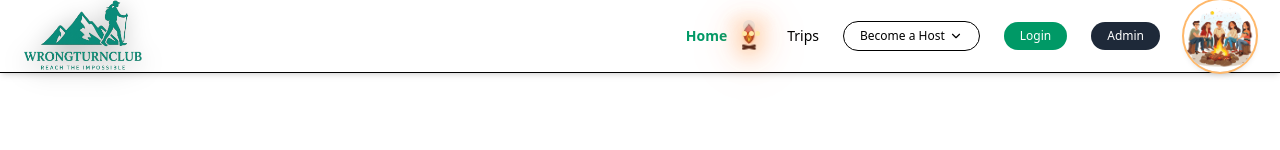
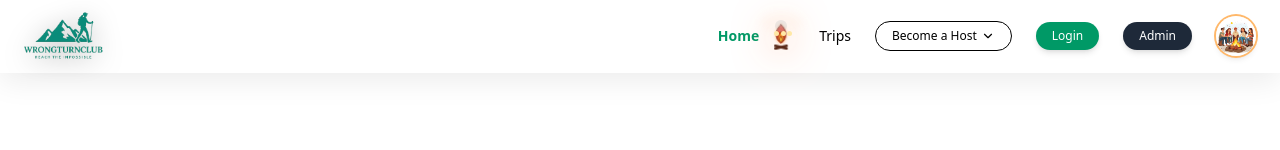
Before and after one commit to chandru12588/wtc-chandru, a React (Vite) app: page / in a window 1280 px wide. Shown: the top 150 px of the page. Built offline with nearby package versions, Linux system fonts and the light colour scheme; no server answers.

Commit message:
updated navbardesign

```diff
--- a/src/components/Navbar.jsx
+++ b/src/components/Navbar.jsx
@@ -14,10 +14,18 @@ export default function Navbar() {
   const [mobileOpen, setMobileOpen] = useState(false);
   const [hostMenuOpen, setHostMenuOpen] = useState(false);
   const [user, setUser] = useState(null);
+  const [scrollY, setScrollY] = useState(0);
 
   useEffect(() => {
     const saved = localStorage.getItem("wtc_user");
     if (saved) setUser(JSON.parse(saved));
+  }, []);
+
+  /* 🔥 LOGO PARALLAX */
+  useEffect(() => {
+    const onScroll = () => setScrollY(window.scrollY);
+    window.addEventListener("scroll", onScroll);
+    return () => window.removeEventListener("scroll", onScroll);
   }, []);
 
   const handleLogout = () => {
@@ -30,20 +38,29 @@ export default function Navbar() {
 
   return (
     <>
-      {/* ================= HEADER ================= */}
-      <header className="fixed top-0 left-0 right-0 z-50 bg-white border-b shadow-md">
+      {/* ================= GLASS HEADER ================= */}
+      <header
+        className="
+          fixed top-0 left-0 right-0 z-50
+          bg-white/70 backdrop-blur-xl
+          border-b border-white/40
+          shadow-[0_8px_30px_rgba(0,0,0,0.08)]
+        "
+      >
         <nav className="max-w-7xl mx-auto h-[72px] px-6 flex items-center">
 
-          {/* LEFT — WRONGTURN LOGO (3D) */}
+          {/* LEFT — LOGO (3D + PARALLAX) */}
           <Link to="/" className="flex items-center">
             <img
               src={logo3}
               alt="WrongTurn Club"
+              style={{
+                transform: `translateY(${scrollY * 0.05}px)`
+              }}
               className="
-                h-18 object-contain
-                transition-all duration-300
-                drop-shadow-[0_6px_12px_rgba(0,0,0,0.35)]
-                hover:drop-shadow-[0_14px_28px_rgba(0,0,0,0.45)]
+                h-12 object-contain
+                transition-transform duration-300
+                drop-shadow-[0_6px_14px_rgba(0,0,0,0.35)]
                 hover:-translate-y-1 hover:scale-105
               "
             />
@@ -52,7 +69,7 @@ export default function Navbar() {
           {/* RIGHT — MENU */}
           <div className="hidden md:flex items-center gap-6 text-sm font-medium ml-auto">
 
-            {/* Home + Campfire (3D Glow) */}
+            {/* HOME + CAMPFIRE (FLICKER GLOW) */}
             <div className="flex items-center gap-2">
               <NavLink
                 to="/"
@@ -65,14 +82,7 @@ export default function Navbar() {
                 Home
               </NavLink>
 
-              <div
-                className="
-                  transition-all duration-300
-                  drop-shadow-[0_4px_10px_rgba(255,120,0,0.6)]
-                  hover:drop-shadow-[0_10px_25px_rgba(255,120,0,0.9)]
-                  hover:scale-110
-                "
-              >
+              <div className="campfire-glow cursor-pointer">
                 <CampfireAnimated size={28} />
               </div>
             </div>
@@ -88,26 +98,14 @@ export default function Navbar() {
               Trips
             </NavLink>
 
-            {user && (
-              <NavLink
-                to="/my-bookings"
-                className={({ isActive }) =>
-                  isActive
-                    ? "text-emerald-600 font-semibold"
-                    : "hover:text-emerald-600 transition"
-                }
-              >
-                My Bookings
-              </NavLink>
-            )}
-
-            {/* HOST DROPDOWN */}
+            {/* HOST */}
             <div className="relative">
               <button
                 onClick={() => setHostMenuOpen(!hostMenuOpen)}
                 className="
                   flex items-center gap-1 border px-4 py-1.5 rounded-full text-xs
-                  transition hover:shadow-md hover:-translate-y-[1px]
+                  bg-white/60 backdrop-blur
+                  transition hover:shadow-md
                 "
               >
                 Become a Host <ChevronDown size={14} />
@@ -131,7 +129,7 @@ export default function Navbar() {
                   to="/login"
                   className="
                     bg-emerald-600 text-white px-4 py-1.5 rounded-full text-xs
-                    transition hover:shadow-lg hover:-translate-y-[1px]
+                    hover:bg-emerald-700 transition shadow-md
                   "
                 >
                   Login
@@ -140,7 +138,7 @@ export default function Navbar() {
                   to="/admin/login"
                   className="
                     bg-gray-800 text-white px-4 py-1.5 rounded-full text-xs
-                    transition hover:shadow-lg hover:-translate-y-[1px]
+                    transition shadow-md
                   "
                 >
                   Admin
@@ -155,13 +153,14 @@ export default function Navbar() {
               </button>
             )}
 
-            {/* PEOPLE IMAGE (3D CARD EFFECT) */}
+            {/* PEOPLE IMAGE — 3D GLASS BADGE */}
             <img
               src={cammp1}
               alt="Campers"
               className="
-                h-18 w-18 rounded-full object-cover
+                h-10 w-10 rounded-full object-cover
                 ring-2 ring-orange-300
+                bg-white/60 backdrop-blur
                 transition-all duration-300
                 shadow-md hover:shadow-2xl
                 hover:-translate-y-1 hover:scale-105
@@ -169,10 +168,10 @@ export default function Navbar() {
             />
           </div>
 
-          {/* MOBILE MENU BUTTON */}
+          {/* MOBILE BUTTON */}
           <button
             onClick={() => setMobileOpen(true)}
-            className="md:hidden ml-auto p-2 rounded-lg hover:bg-gray-100"
+            className="md:hidden ml-auto p-2 rounded-lg hover:bg-white/60"
           >
             <Menu size={26} />
           </button>
@@ -182,68 +181,14 @@ export default function Navbar() {
       {/* HEADER SPACER */}
       <div className="h-[72px]" />
 
-      {/* ================= MOBILE MENU ================= */}
+      {/* MOBILE MENU (UNCHANGED, CLEAN) */}
       {mobileOpen && (
         <div className="fixed inset-0 z-[999] md:hidden">
-          <div
-            className="absolute inset-0 bg-black/40"
-            onClick={() => setMobileOpen(false)}
-          />
-
-          <div className="fixed right-0 top-0 h-full w-[85%] bg-white shadow-xl overflow-y-auto">
+          <div className="absolute inset-0 bg-black/40" onClick={() => setMobileOpen(false)} />
+          <div className="fixed right-0 top-0 h-full w-[85%] bg-white shadow-xl">
             <div className="flex items-center justify-between p-4 border-b">
               <h2 className="text-lg font-bold">Menu</h2>
-              <button onClick={() => setMobileOpen(false)}>
-                <X size={26} />
-              </button>
-            </div>
-
-            <div className="p-6 space-y-5 text-base font-medium">
-              <NavLink to="/" onClick={() => setMobileOpen(false)}>🏠 Home</NavLink>
-              <NavLink to="/trips" onClick={() => setMobileOpen(false)}>🧭 Trips</NavLink>
-
-              {user && (
-                <NavLink to="/my-bookings" onClick={() => setMobileOpen(false)}>
-                  📑 My Bookings
-                </NavLink>
-              )}
-
-              <div className="border-t pt-4 text-xs text-gray-400">HOST</div>
-
-              <NavLink to="/host/register" onClick={() => setMobileOpen(false)}>
-                🏕 Become a Host
-              </NavLink>
-              <NavLink to="/host/login" onClick={() => setMobileOpen(false)}>
-                🔑 Host Login
-              </NavLink>
-
-              <div className="border-t pt-4 space-y-3">
-                {!user ? (
-                  <>
-                    <Link
-                      to="/login"
-                      onClick={() => setMobileOpen(false)}
-                      className="block text-center bg-emerald-600 text-white py-3 rounded-lg"
-                    >
-                      Login
-                    </Link>
-                    <Link
-                      to="/admin/login"
-                      onClick={() => setMobileOpen(false)}
-                      className="block text-center bg-gray-800 text-white py-3 rounded-lg"
-                    >
-                      Admin
-                    </Link>
-                  </>
-                ) : (
-                  <button
-                    onClick={handleLogout}
-                    className="w-full bg-red-500 text-white py-3 rounded-lg"
-                  >
-                    Logout
-                  </button>
-                )}
-              </div>
+              <button onClick={() => setMobileOpen(false)}><X size={26} /></button>
             </div>
           </div>
         </div>
```
